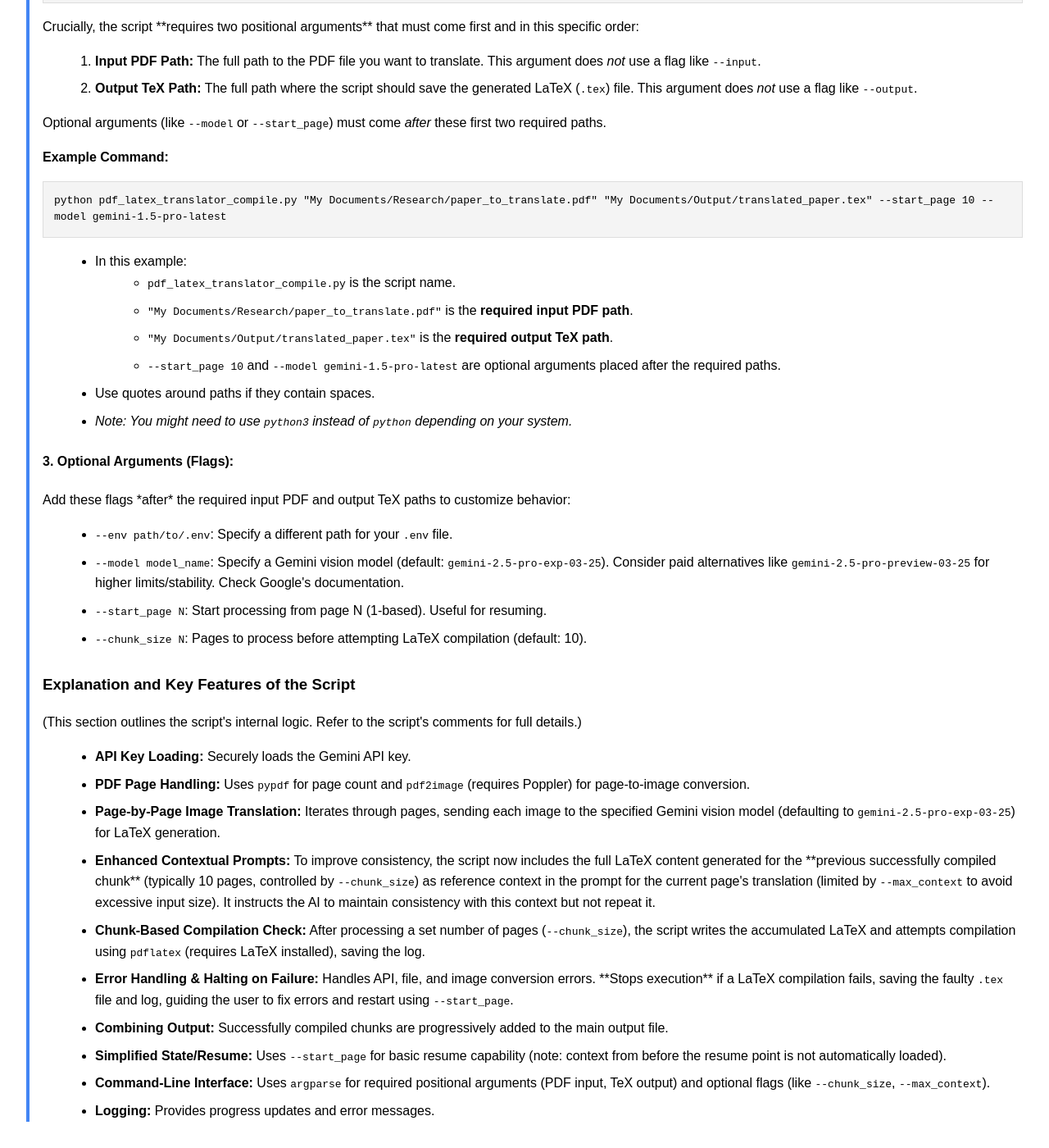
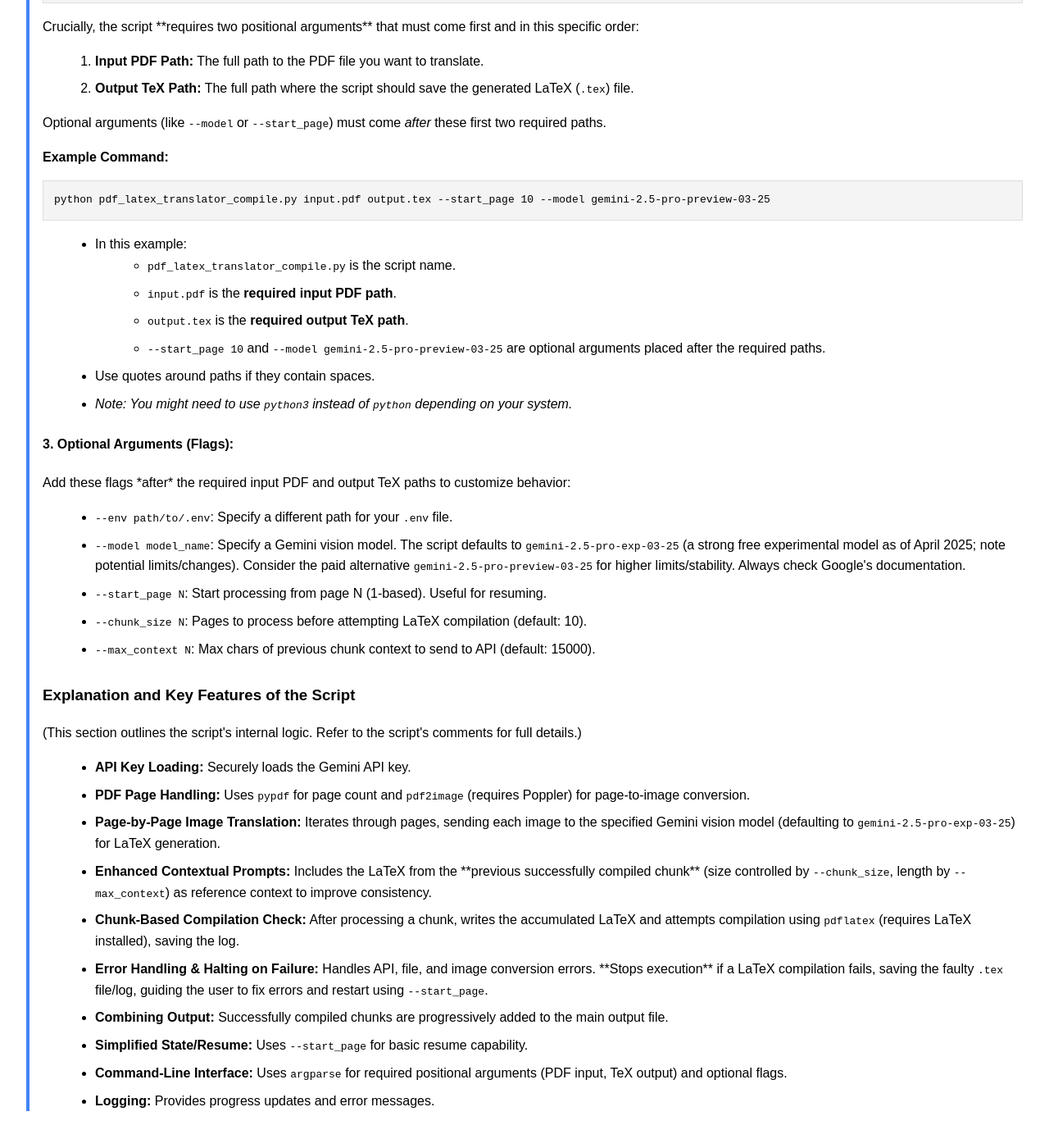
Before and after one commit to davikrehalt/davikrehalt.github.io, a Jekyll site: the page translation-guide.html, which Jekyll copies as it is, in a window 1280 px wide and 1400 px high, scrolled down 1737 px. Shown: the whole window at 82% size. Built offline with Jekyll 4.4.1, drawn with Linux system fonts in a browser that asks for light colours.

Commit message:
Update translation-guide.html

```diff
--- a/translation-guide.html
+++ b/translation-guide.html
@@ -58,7 +58,7 @@
 In order the use this script, you first need to obtain a Gemini API key and set up a Python environment with the necessary libraries installed. </p>
 
 <p>I'll let Gemini explain in more detail:</p>
-        <div class="gemini-explanation"> <!-- Start of Gemini's Explanation -->
+    <div class="gemini-explanation"> <!-- Start of Gemini's Explanation -->
     <h3>How to Use the Python Script</h3>
     <p>(Assuming you have downloaded the image-based translator script with compilation checks, let's call it <code>pdf_latex_translator_compile.py</code>)</p>
 
@@ -87,21 +87,23 @@ In order the use this script, you first need to obtain a Gemini API key and set
         Crucially, the script **requires two positional arguments** that must come first and in this specific order:
     </p>
         <ol>
-             <li><strong>Input PDF Path:</strong> The full path to the PDF file you want to translate. This argument does <em>not</em> use a flag like <code>--input</code>.</li>
-             <li><strong>Output TeX Path:</strong> The full path where the script should save the generated LaTeX (<code>.tex</code>) file. This argument does <em>not</em> use a flag like <code>--output</code>.</li>
+             <li><strong>Input PDF Path:</strong> The full path to the PDF file you want to translate.</li>
+             <li><strong>Output TeX Path:</strong> The full path where the script should save the generated LaTeX (<code>.tex</code>) file.</li>
         </ol>
     <p>
         Optional arguments (like <code>--model</code> or <code>--start_page</code>) must come <em>after</em> these first two required paths.
     </p>
     <p><strong>Example Command:</strong></p>
-    <pre><code>python pdf_latex_translator_compile.py "My Documents/Research/paper_to_translate.pdf" "My Documents/Output/translated_paper.tex" --start_page 10 --model gemini-1.5-pro-latest</code></pre>
+    <!-- Corrected Example Command -->
+    <pre><code>python pdf_latex_translator_compile.py input.pdf output.tex --start_page 10 --model gemini-2.5-pro-preview-03-25</code></pre>
     <ul>
         <li>In this example:
             <ul>
               <li><code>pdf_latex_translator_compile.py</code> is the script name.</li>
-              <li><code>"My Documents/Research/paper_to_translate.pdf"</code> is the <strong>required input PDF path</strong>.</li>
-              <li><code>"My Documents/Output/translated_paper.tex"</code> is the <strong>required output TeX path</strong>.</li>
-              <li><code>--start_page 10</code> and <code>--model gemini-1.5-pro-latest</code> are optional arguments placed after the required paths.</li>
+              <li><code>input.pdf</code> is the <strong>required input PDF path</strong>.</li>
+              <li><code>output.tex</code> is the <strong>required output TeX path</strong>.</li>
+              <!-- Corrected formatting for the optional args description -->
+              <li><code>--start_page 10</code> and <code>--model gemini-2.5-pro-preview-03-25</code> are optional arguments placed after the required paths.</li>
             </ul>
         </li>
         <li>Use quotes around paths if they contain spaces.</li>
@@ -113,10 +115,12 @@ In order the use this script, you first need to obtain a Gemini API key and set
     <ul>
         <li><code>--env path/to/.env</code>: Specify a different path for your <code>.env</code> file.</li>
         <li>
-            <code>--model model_name</code>: Specify a Gemini vision model (default: <code>gemini-2.5-pro-exp-03-25</code>). Consider paid alternatives like <code>gemini-2.5-pro-preview-03-25</code> for higher limits/stability. Check Google's documentation.
+             <!-- Updated model description based on user's HTML -->
+            <code>--model model_name</code>: Specify a Gemini vision model. The script defaults to <code>gemini-2.5-pro-exp-03-25</code> (a strong free experimental model as of April 2025; note potential limits/changes). Consider the paid alternative <code>gemini-2.5-pro-preview-03-25</code> for higher limits/stability. Always check Google's documentation.
         </li>
         <li><code>--start_page N</code>: Start processing from page N (1-based). Useful for resuming.</li>
         <li><code>--chunk_size N</code>: Pages to process before attempting LaTeX compilation (default: 10).</li>
+         <li><code>--max_context N</code>: Max chars of previous chunk context to send to API (default: 15000).</li> <!-- Added max_context arg -->
     </ul>
 
     <h3>Explanation and Key Features of the Script</h3>
@@ -125,15 +129,14 @@ In order the use this script, you first need to obtain a Gemini API key and set
         <li><strong>API Key Loading:</strong> Securely loads the Gemini API key.</li>
         <li><strong>PDF Page Handling:</strong> Uses <code>pypdf</code> for page count and <code>pdf2image</code> (requires Poppler) for page-to-image conversion.</li>
         <li><strong>Page-by-Page Image Translation:</strong> Iterates through pages, sending each image to the specified Gemini vision model (defaulting to <code>gemini-2.5-pro-exp-03-25</code>) for LaTeX generation.</li>
-        <li><strong>Enhanced Contextual Prompts:</strong> To improve consistency, the script now includes the full LaTeX content generated for the **previous successfully compiled chunk** (typically 10 pages, controlled by <code>--chunk_size</code>) as reference context in the prompt for the current page's translation (limited by <code>--max_context</code> to avoid excessive input size). It instructs the AI to maintain consistency with this context but not repeat it.</li>
-        <li><strong>Chunk-Based Compilation Check:</strong> After processing a set number of pages (<code>--chunk_size</code>), the script writes the accumulated LaTeX and attempts compilation using <code>pdflatex</code> (requires LaTeX installed), saving the log.</li>
-        <li><strong>Error Handling & Halting on Failure:</strong> Handles API, file, and image conversion errors. **Stops execution** if a LaTeX compilation fails, saving the faulty <code>.tex</code> file and log, guiding the user to fix errors and restart using <code>--start_page</code>.</li>
+        <li><strong>Enhanced Contextual Prompts:</strong> Includes the LaTeX from the **previous successfully compiled chunk** (size controlled by <code>--chunk_size</code>, length by <code>--max_context</code>) as reference context to improve consistency.</li>
+        <li><strong>Chunk-Based Compilation Check:</strong> After processing a chunk, writes the accumulated LaTeX and attempts compilation using <code>pdflatex</code> (requires LaTeX installed), saving the log.</li>
+        <li><strong>Error Handling & Halting on Failure:</strong> Handles API, file, and image conversion errors. **Stops execution** if a LaTeX compilation fails, saving the faulty <code>.tex</code> file/log, guiding the user to fix errors and restart using <code>--start_page</code>.</li>
         <li><strong>Combining Output:</strong> Successfully compiled chunks are progressively added to the main output file.</li>
-        <li><strong>Simplified State/Resume:</strong> Uses <code>--start_page</code> for basic resume capability (note: context from before the resume point is not automatically loaded).</li>
-        <li><strong>Command-Line Interface:</strong> Uses <code>argparse</code> for required positional arguments (PDF input, TeX output) and optional flags (like <code>--chunk_size</code>, <code>--max_context</code>).</li>
+        <li><strong>Simplified State/Resume:</strong> Uses <code>--start_page</code> for basic resume capability.</li>
+        <li><strong>Command-Line Interface:</strong> Uses <code>argparse</code> for required positional arguments (PDF input, TeX output) and optional flags.</li>
         <li><strong>Logging:</strong> Provides progress updates and error messages.</li>
     </ul>
 </div> <!-- End of gemini-explanation div -->
-
 </body>
 </html>
```
